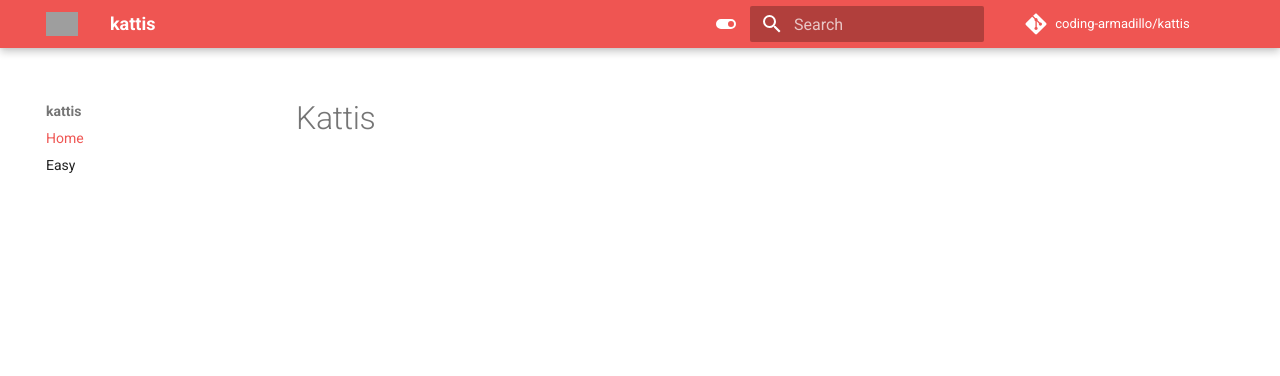
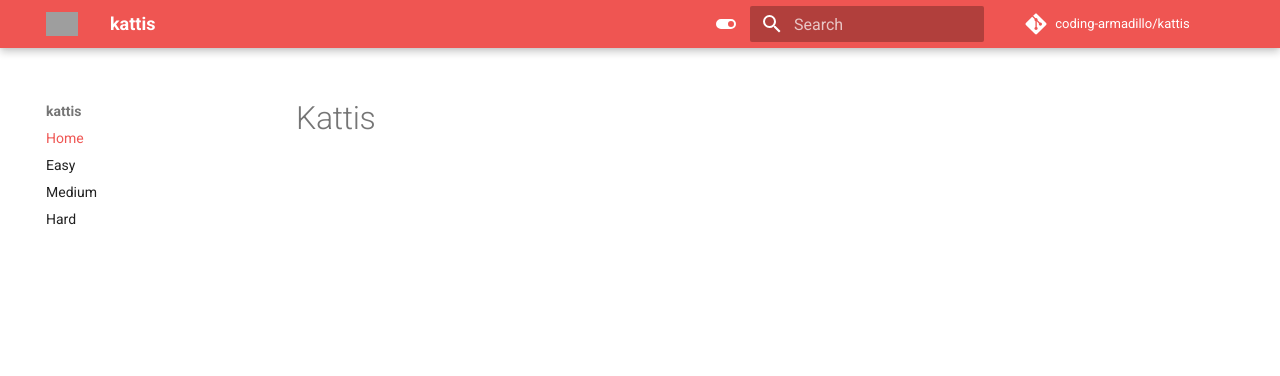
Before and after one commit to coding-armadillo/kattis, an MkDocs documentation site: the page built from docs/index.md, in a window 1280 px wide. Shown: the top 376 px of the page. Built offline with MkDocs 1.6.1 and Material for MkDocs 9.7.7, drawn with Linux system fonts in a browser that asks for light colours; comment, search, counter and statistics services are not loaded; grey boxes are pictures that could not be loaded.

Commit message:
add pages

```diff
--- a/mkdocs.yml
+++ b/mkdocs.yml
@@ -2,6 +2,8 @@ site_name: kattis
 nav:
   - Home: index.md
   - Easy: easy.md
+  - Medium: medium.md
+  - Hard: hard.md
 theme:
   name: material
   favicon: https://open.kattis.com/images/site-logo
```
Also changed, not shown: docs/hard.md (added), docs/medium.md (added).
